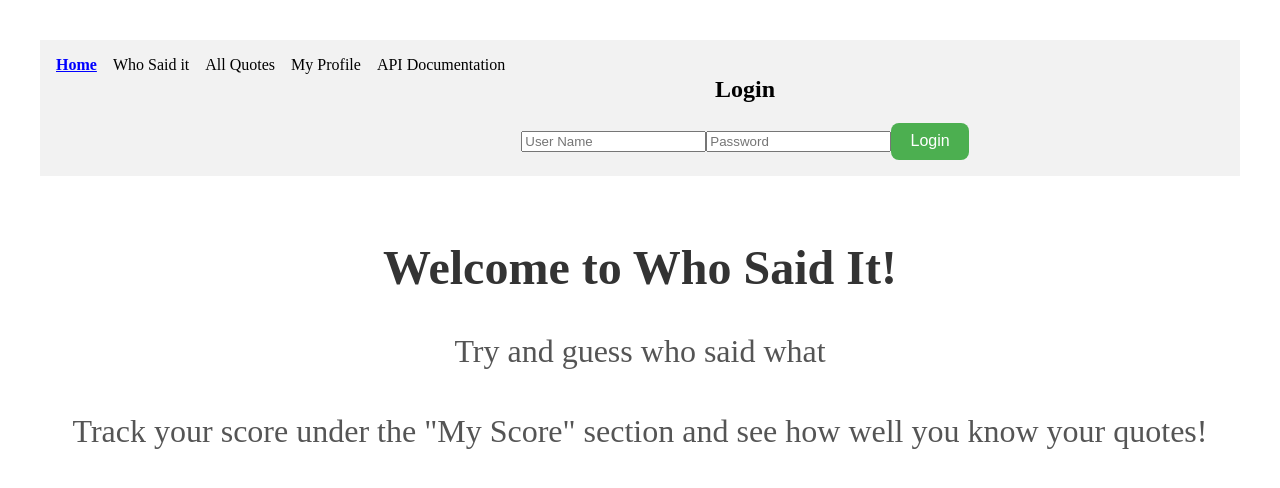
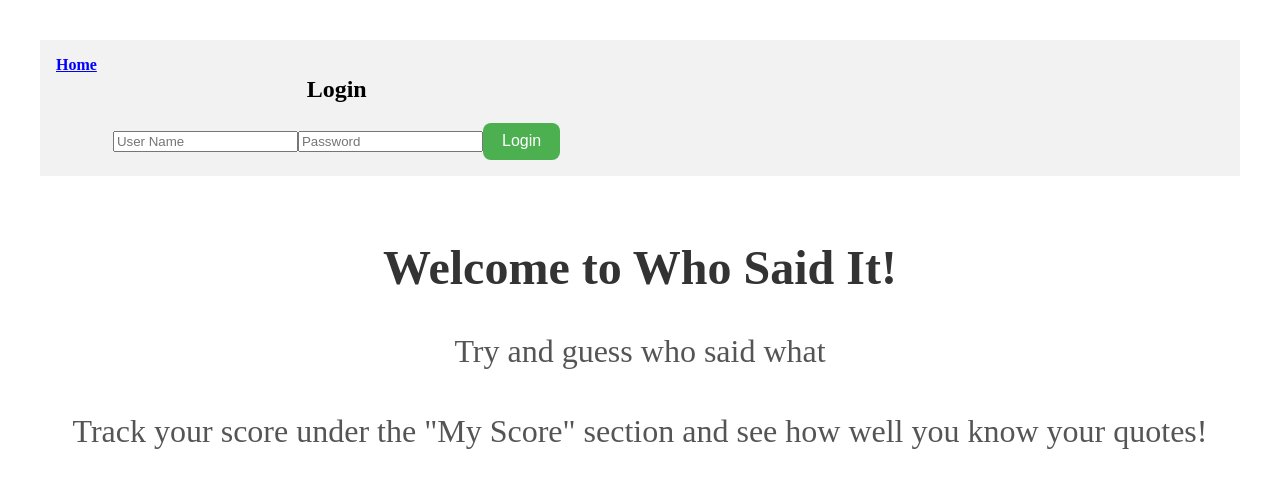
Before and after one commit to miaduedam/sp3-frontend, a React (Vite) app: page / in a window 1280 px wide. Shown: the top 488 px of the page. Built offline with nearby package versions, Linux system fonts and the light colour scheme.

Commit message:
Implement layout, protected routes, and auth-based navigation

```diff
--- a/src/App.jsx
+++ b/src/App.jsx
@@ -1,8 +1,7 @@
-import Header from "./components/header/Header.jsx";
-import { Outlet } from "react-router-dom";
 import "./App.css";
 import { useState } from "react";
 import facade from "./apiFacade.js";
+import Layout from "./pages/layout/Layout.jsx";
 
 function App() {
   const [loggedIn, setLoggedIn] = useState(false);
@@ -22,24 +21,30 @@ function App() {
     setLoggedIn(false);
     facade.logout();
   };
-  const headers = [
-    { title: "Home", url: "/" },
+
+  const publicHeaders = [{ title: "Home", url: "/" }];
+
+  const protectedHeaders = [
     { title: "Who Said it", url: "/WhoSaidIt" },
     { title: "All Quotes", url: "/AllQuotes" },
     { title: "My Profile", url: "/MyProfile" },
-    { title: "API Documentation", url: "/APIDocumentation" }
+    { title: "API Documentation", url: "/APIDocumentation" },
   ];
 
+  //Show protected navigation links only when user is logged in
+  const headersToShow = loggedIn
+    ? [...publicHeaders, ...protectedHeaders]
+    : publicHeaders;
+
   return (
-    <>
-      <Header
-        headers={headers}
-        loggedIn={loggedIn}
-        login={login}
-        logout={logout}
-      />
-      <Outlet />
-    </>
+    <Layout
+      headers={headersToShow}
+      loggedIn={loggedIn}
+      login={login}
+      logout={logout}
+      username={username}
+      roles={roles}
+    />
   );
 }
 
--- /dev/null
+++ b/src/components/security/ProtectedRoute.jsx
@@ -0,0 +1,8 @@
+import { Navigate, Outlet } from "react-router-dom";
+import facade from "../../apiFacade";
+
+//protect routes by checking login status via the apifacade,
+// if the user is logged in -> render routes, if not redirect to homePage
+export default function ProtectedRoute() {
+  return facade.loggedIn() ? <Outlet /> : <Navigate to="/" replace />;
+}
--- a/src/main.jsx
+++ b/src/main.jsx
@@ -6,10 +6,9 @@ import App from "./App";
 import Home from "./pages/Home/Home.jsx";
 import WhoSaidIt from "./pages/WhoSaidIt/WhoSaidIt.jsx";
 import AllQuotes from "./pages/AllQuotes/AllQuotes.jsx";
-import MyProfile from './pages/MyProfile/MyProfile.jsx';
-
+import MyProfile from "./pages/MyProfile/MyProfile.jsx";
+import ProtectedRoute from "./components/security/ProtectedRoute.jsx";
 import APIDocumentation from "./pages/APIDocumentation/APIDocumentation.jsx";
-
 
 createRoot(document.getElementById("root")).render(
   <React.StrictMode>
@@ -17,12 +16,14 @@ createRoot(document.getElementById("root")).render(
       <Routes>
         {/* Layout route */}
         <Route path="/" element={<App />}>
-          {/* Child routes rendered inside <Outlet /> */}
           <Route index element={<Home />} />
-          <Route path="WhoSaidIt" element={<WhoSaidIt />} />
-          <Route path="AllQuotes" element={<AllQuotes />} />
-          <Route path="MyProfile" element={<MyProfile />} />
-          <Route path="APIDocumentation" element={<APIDocumentation />} />
+          {/*Protected routes */}
+          <Route element={<ProtectedRoute />}>
+            <Route path="WhoSaidIt" element={<WhoSaidIt />} />
+            <Route path="AllQuotes" element={<AllQuotes />} />
+            <Route path="MyProfile" element={<MyProfile />} />
+            <Route path="APIDocumentation" element={<APIDocumentation />} />
+          </Route>
         </Route>
       </Routes>
     </BrowserRouter>
--- a/src/pages/WhoSaidIt/WhoSaidIt.jsx
+++ b/src/pages/WhoSaidIt/WhoSaidIt.jsx
@@ -10,7 +10,6 @@ export default function QuoteGame() {
   const [score, setScore] = useState(0);
   const [lives, setLives] = useState(3);
   const [highScores, setHighScores] = useState([]);
-
 
   useEffect(() => {
     if (!facade.loggedIn()) return;
@@ -27,8 +26,6 @@ useEffect(() => {
         setLoading(false);
       });
   }, []);
-
-
 
   function nextRound(allQuotes = quotes) {
     if (!allQuotes.length) return;
@@ -51,7 +48,7 @@ useEffect(() => {
 
     if (newLives <= 0) {
       // Game over, save score if > 0
-    if (score > 0) setHighScores(prev => [score, ...prev]);
+      if (score > 0) setHighScores((prev) => [score, ...prev]);
       setScore(0);
       setLives(3);
     } else {
@@ -64,7 +61,6 @@ useEffect(() => {
       nextRound();
     }
   }
-
 
   function resetRun() {
     if (score > 0) setHighScores((prev) => [score, ...prev]);
--- /dev/null
+++ b/src/pages/layout/Layout.jsx
@@ -0,0 +1,25 @@
+import { Outlet } from "react-router-dom";
+import Header from "../../components/header/Header.jsx";
+
+export default function Layout({
+  headers,
+  loggedIn,
+  login,
+  logout,
+  username,
+  roles,
+}) {
+  return (
+    <>
+      <Header
+        headers={headers}
+        loggedIn={loggedIn}
+        login={login}
+        logout={logout}
+        username={username}
+        roles={roles}
+      />
+      <Outlet />
+    </>
+  );
+}
```
Lines whose indentation alone changed are shown as unchanged.
